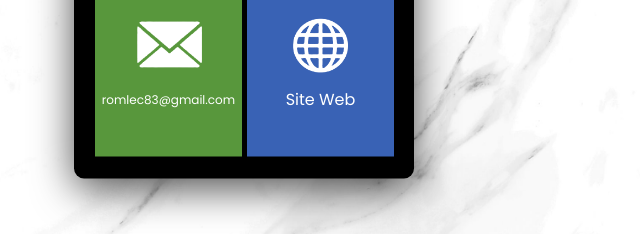
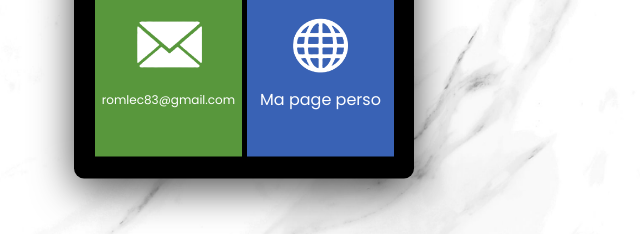
Before and after one commit to LecatRomain/CarteVisite2, a plain HTML site: page index.html in a window 1280 px wide. Shown: the part 438-672 px from the top of the page, 396-1036 px from the left. Drawn offline with Linux system fonts and the light colour scheme.

Commit message:
Update index.html

```diff
--- a/index.html
+++ b/index.html
@@ -66,7 +66,7 @@
                     </div>
 
                     <div class="tabsite">
-                        <span>Site Web</span>
+                        <span>Ma page perso</span>
                     </div>
 
                     <a href="#"><img src="ressources/web.png" alt="mon site internet" class="site"></a>
```
